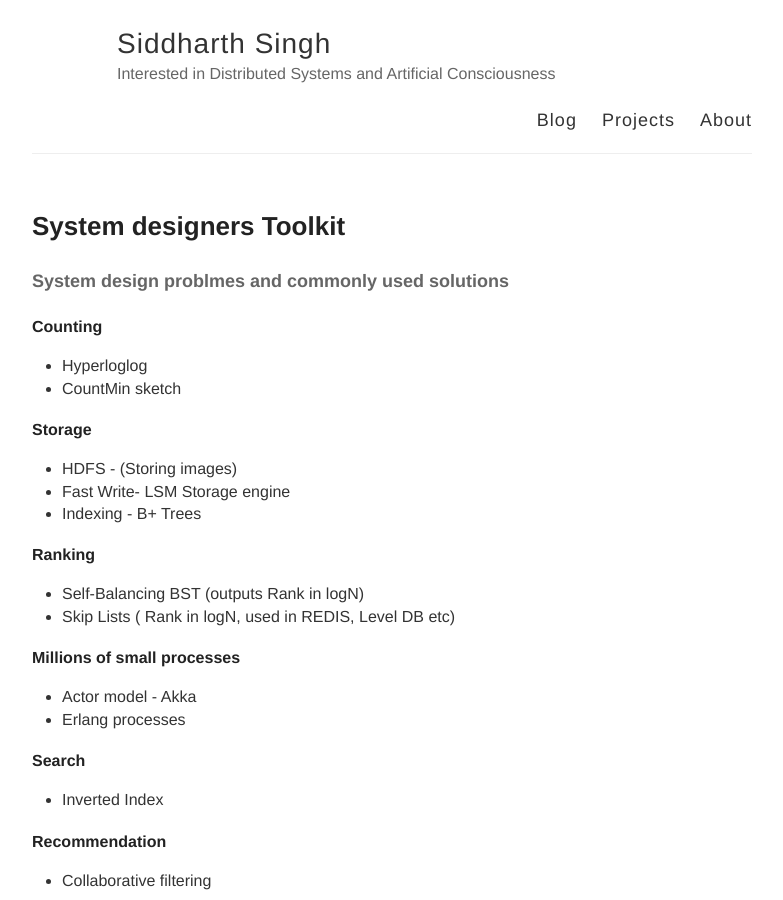
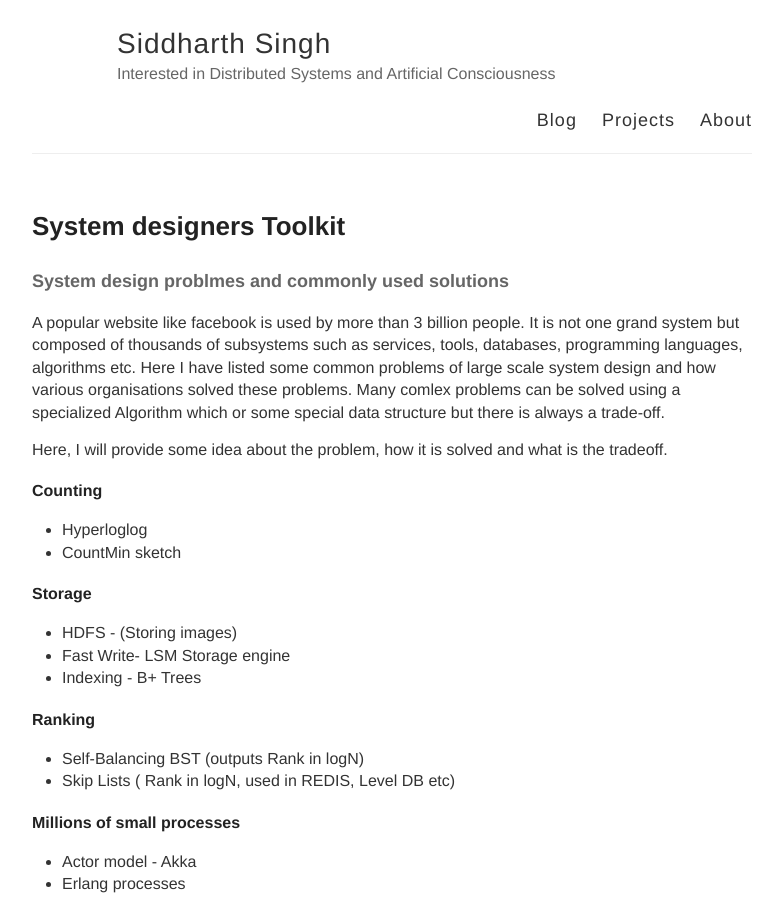
Before and after one commit to siddharthsingh89/siddharthsingh89.github.io, a Jekyll site: the page built from _posts/2020-04-31-System-designers-toolkit.md, in a window 1280 px wide and 900 px high. Shown: the whole window, without its empty margins (248-1031 px from the left). Built offline with Jekyll 4.4.1, drawn with Linux system fonts in a browser that asks for light colours; comment, search, counter and statistics services are not loaded.

Commit message:
Update 2020-04-31-System-designers-toolkit.md

```diff
--- a/_posts/2020-04-31-System-designers-toolkit.md
+++ b/_posts/2020-04-31-System-designers-toolkit.md
@@ -5,6 +5,9 @@ description : system design, algorithms
 ---
 
 #### System design problmes and commonly used solutions
+A popular website like facebook is used by more than 3 billion people. It is not one grand system but composed of thousands of subsystems such as services, tools, databases,  programming languages, algorithms etc. Here I have listed some common problems of large scale system design and how various organisations solved these problems. Many comlex problems can be solved using a specialized Algorithm which or some special data structure but there is always a trade-off.
+
+Here, I will provide some idea about the problem, how it is solved and what is the tradeoff.
 
 ##### Counting
  * Hyperloglog
@@ -15,18 +18,18 @@ description : system design, algorithms
  * Fast Write- LSM Storage engine
  * Indexing - B+ Trees
 
-#####  Ranking
+##### Ranking
  * Self-Balancing BST (outputs Rank in logN)
  * Skip Lists ( Rank in logN, used in REDIS, Level DB etc)
 
-#####  Millions of small processes
+##### Millions of small processes
  * Actor model - Akka
  * Erlang processes
 
-#####  Search
+##### Search
  * Inverted Index
 
-#####  Recommendation
+##### Recommendation
  * Collaborative filtering
 
 ##### Location
```
